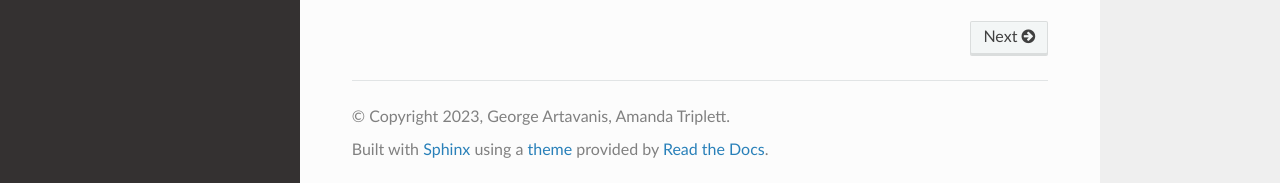
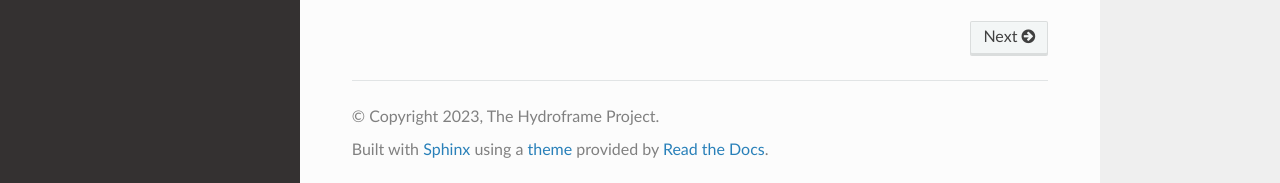
Before and after one commit to hydroframe/subsettools, a Sphinx documentation site: the page built from docs/index.md, in a window 1280 px wide and 900 px high, scrolled down 659 px. Shown: the part 714-897 px from the top of the window. Built offline with Sphinx 7.4.7 and the Read the Docs theme 2.0.0, drawn with Linux system fonts in a browser that asks for light colours; pages that are not in the unit, such as notebooks, are missing from menus.

Commit message:
Update conf.py

```diff
--- a/docs/conf.py
+++ b/docs/conf.py
@@ -7,7 +7,7 @@
 # -- Project information -----------------------------------------------------
 
 project = "subsettools"
-copyright = "2023, George Artavanis, Amanda Triplett"
+copyright = "2023, The Hydroframe Project"
 author = "George Artavanis, Amanda Triplett"
 
 # -- General configuration ---------------------------------------------------
```
